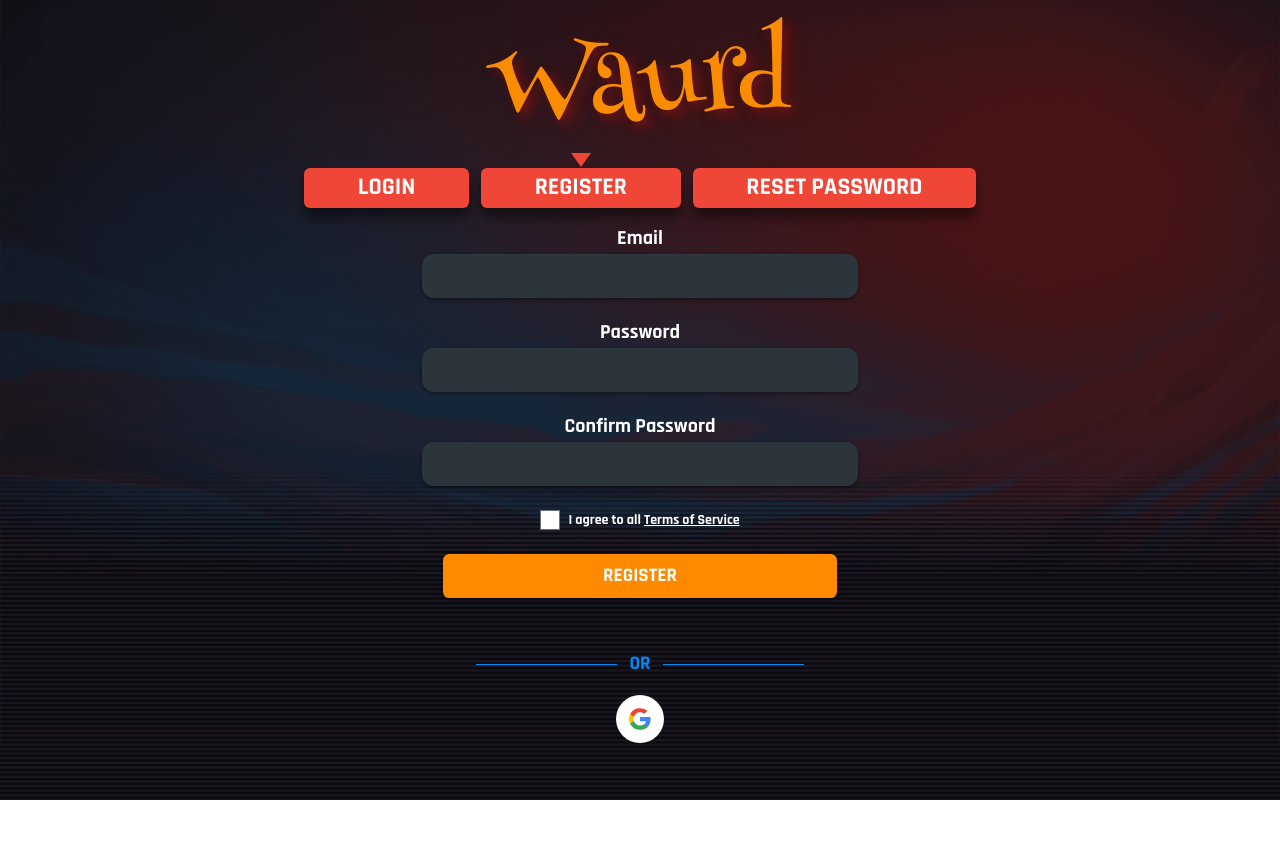
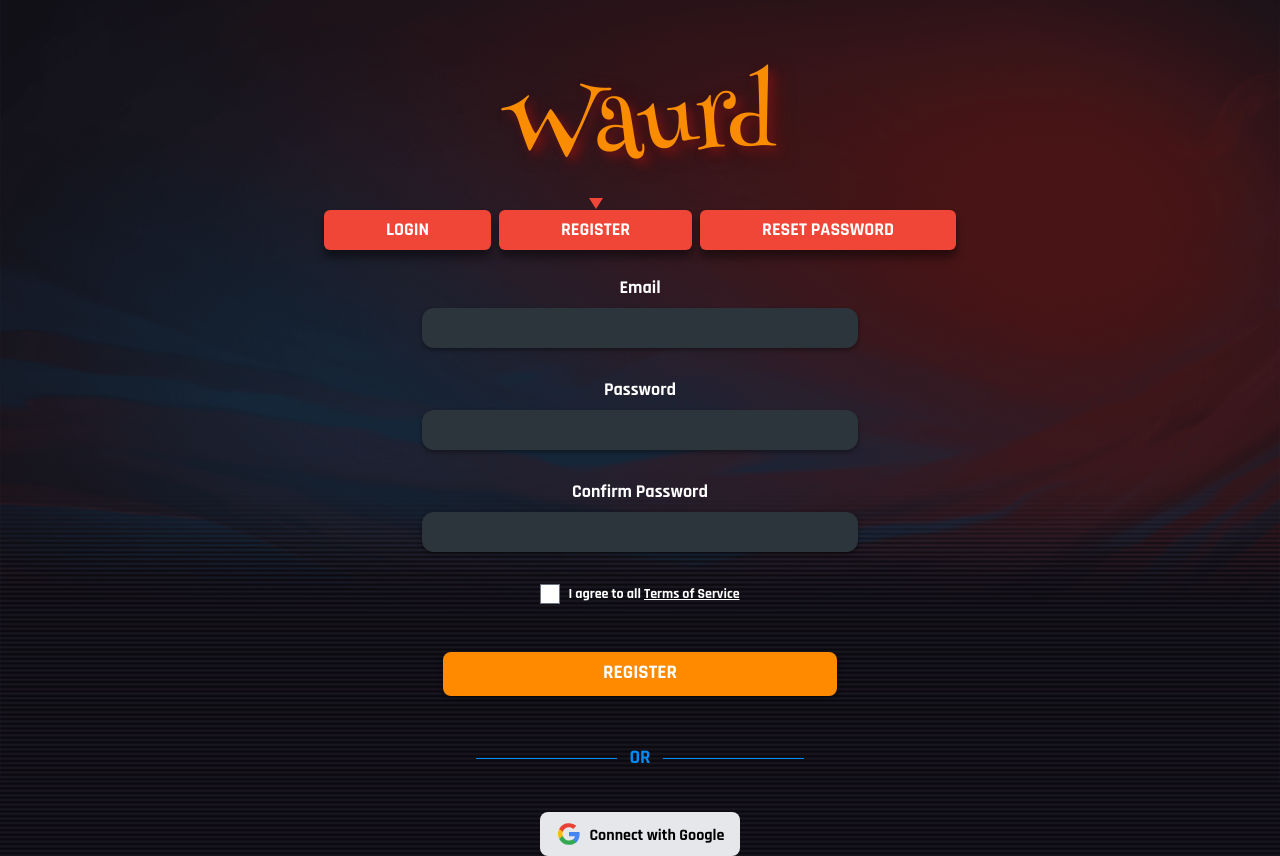
Before and after one commit to Matsadura/Waurd, a SvelteKit app in the folder frontend/: page /register in a window 1280 px wide. Before the commit the page ends 800 px from the top, so only its background shows below. Built offline with nearby package versions, Linux system fonts and the light colour scheme.

Commit message:
[UPDATE] Clean up Tailwind class soup

```diff
--- /dev/null
+++ b/frontend/src/lib/components/WaurdLogo.svelte
@@ -0,0 +1,18 @@
+<script lang="ts">
+	let {
+		href = '/play',
+		size = 'small'
+	}: {
+		href?: string;
+		size?: 'small' | 'large';
+	} = $props();
+</script>
+
+<a
+	{href}
+	class={`font-henny-penny font-normal tracking-[2px] text-accent no-underline
+		[text-shadow:5px_5px_8px_rgba(115,20,20,0.8),10px_7px_16px_rgba(100,15,15,0.55)]
+		${size === 'large' ? 'text-[calc((1em+1vw)*3)]' : 'text-2xl sm:text-3xl'}`}
+>
+	Waurd
+</a>
--- a/frontend/src/lib/components/auth/AuthButton.svelte
+++ b/frontend/src/lib/components/auth/AuthButton.svelte
@@ -18,7 +18,7 @@
 	{type}
 	{disabled}
 	class={[
-		'mx-auto h-11 w-[90%] cursor-pointer rounded-[0.4rem] border-0 bg-accent-action text-[1.2rem] font-bold text-white shadow-[0_2px_4px_rgba(0,0,0,0.4)] transition hover:brightness-[1.08] focus-visible:outline-2 focus-visible:outline-offset-[3px] focus-visible:outline-white disabled:cursor-not-allowed disabled:opacity-50',
+		'min-h-11 w-[90%] cursor-pointer rounded-lg border-0 bg-accent-action text-[1.2rem] font-bold text-white shadow-[0_2px_4px_rgba(0,0,0,0.4)] transition hover:brightness-[1.08] focus-visible:outline-2 focus-visible:outline-offset-[3px] focus-visible:outline-white disabled:cursor-not-allowed disabled:opacity-50',
 		className
 	]}
 >
--- a/frontend/src/lib/components/auth/FormField.svelte
+++ b/frontend/src/lib/components/auth/FormField.svelte
@@ -23,8 +23,8 @@
 	const id = $props.id();
 </script>
 
-<div class={['flex flex-col items-center', className]}>
-	<label for={id} class="mb-0.5 text-center text-lg font-bold text-white sm:text-xl">
+<div class={['mb-2 flex w-full flex-col items-center', className]}>
+	<label for={id} class="mb-1.5 text-center text-lg font-bold text-white">
 		{label}
 	</label>
 
@@ -35,6 +35,6 @@
 		{autocomplete}
 		{required}
 		bind:value
-		class="h-10 w-full rounded-xl border-0 bg-[#2d353c] px-4 text-center text-[1.1rem] text-white shadow-[0_2px_4px_rgba(0,0,0,0.4)] focus:ring-0 focus-visible:outline-1 focus-visible:outline-offset-1 focus-visible:outline-accent-action sm:h-11"
+		class="h-10 w-full rounded-xl border-0 bg-[#2d353c] px-4 text-center text-white shadow-[0_2px_4px_rgba(0,0,0,0.4)] focus:ring-white"
 	/>
 </div>
--- a/frontend/src/lib/components/auth/SocialLogin.svelte
+++ b/frontend/src/lib/components/auth/SocialLogin.svelte
@@ -3,7 +3,7 @@
 	let { ongoogle }: { ongoogle: () => void } = $props();
 </script>
 
-<div class="mx-auto mt-3 flex w-3/4 items-center gap-3 sm:mt-5">
+<div class="mx-auto flex w-3/4 items-center gap-3">
 	<div class="h-px flex-1 bg-[#018bf6]"></div>
 	<span class="text-[1.2rem] font-light text-[#018bf6]">OR</span>
 	<div class="h-px flex-1 bg-[#018bf6]"></div>
@@ -13,7 +13,7 @@
 	type="button"
 	onclick={ongoogle}
 	aria-label="Continue with Google"
-	class="mx-auto mt-3 flex size-12 cursor-pointer items-center justify-center rounded-full bg-white text-black transition hover:brightness-90 focus-visible:outline-2 focus-visible:outline-offset-[3px] focus-visible:outline-accent-action sm:mt-4"
+	class="mx-auto mt-6 flex cursor-pointer flex-wrap items-center justify-center gap-2 rounded-lg bg-gray-200 px-4 py-2 text-black transition hover:brightness-90 focus-visible:outline-2 focus-visible:outline-offset-[3px] focus-visible:outline-accent-action sm:mt-10"
 >
 	<svg viewBox="0 0 48 48" class="size-6.5" aria-hidden="true">
 		<path
@@ -30,4 +30,5 @@
 			d="M24 11.5c3 0 5.7 1 7.8 3.1l5.8-5.8A19.4 19.4 0 0 0 24 4 20 20 0 0 0 5.8 14.7l6.8 5.2c1.6-4.8 6.1-8.4 11.4-8.4Z"
 		/>
 	</svg>
+	<span class="mt-1">Connect with Google</span>
 </button>
--- a/frontend/src/routes/(auth)/+layout.svelte
+++ b/frontend/src/routes/(auth)/+layout.svelte
@@ -1,5 +1,6 @@
 <script lang="ts">
 	import { page } from '$app/state';
+	import WaurdLogo from '#lib/components/WaurdLogo.svelte';
 
 	let { children } = $props();
 
@@ -10,48 +11,21 @@
 	];
 </script>
 
-<svelte:head>
-	<link
-		rel="preload"
-		href="/fonts/HennyPenny-Regular.ttf"
-		as="font"
-		type="font/ttf"
-		crossorigin="anonymous"
-	/>
-
-	<link
-		rel="preload"
-		href="/fonts/Rajdhani-Bold.ttf"
-		as="font"
-		type="font/ttf"
-		crossorigin="anonymous"
-	/>
-</svelte:head>
-
 <div
-	class="auth-page relative flex min-h-dvh w-full min-w-0 flex-col items-center overflow-x-clip bg-background
-		bg-[url('/images/background.png')] bg-cover bg-center bg-no-repeat
-		px-4 py-3 font-rajdhani font-bold text-text-primary sm:px-6 sm:py-6 lg:py-8 [@media_(min-width:640px)_and_(max-height:950px)]:py-2"
+	class="auth-page relative flex min-h-dvh w-full min-w-0 flex-col items-center overflow-hidden bg-background bg-[url('/images/background.png')]
+		bg-cover bg-center bg-no-repeat pt-12 font-rajdhani font-bold text-text-primary"
 >
-	<header class="auth-header mt-[clamp(0.5rem,3vh,3rem)] mb-3 sm:mb-5">
-		<a
-			href="/login"
-			class="auth-logo font-henny-penny text-[clamp(2.5rem,min(12vw+2.5rem,20vh),11.875rem)] font-normal tracking-[2px] text-accent no-underline [text-shadow:5px_5px_8px_rgba(115,20,20,0.8),10px_7px_16px_rgba(100,15,15,0.55)]"
-		>
-			Waurd
-		</a>
+	<header class="auth-header my-4">
+		<WaurdLogo href="/login" size="large" />
 	</header>
 
 	<div class="auth-column @container w-full max-w-2xl">
-		<nav
-			class="auth-tabs mb-5 flex flex-wrap justify-center gap-2 text-[clamp(0.9rem,calc(100cqw/23),1.5rem)] sm:mb-7 sm:gap-3"
-		>
+		<nav class="auth-tabs mb-6 flex flex-wrap justify-center gap-2 px-5 text-lg sm:flex-row">
 			{#each tabs as tab (tab.href)}
 				<a
 					href={tab.href}
 					class="relative flex min-h-10 min-w-0 grow items-center justify-center
 							rounded-md bg-accent-red
-							px-[1.1em] py-[0.17em]
 							text-center leading-[1.33] whitespace-nowrap
 							text-white no-underline
 							shadow-[0_0.42em_0.5em_rgba(0,0,0,0.45)]"
@@ -69,20 +43,6 @@
 </div>
 
 <style>
-	@font-face {
-		font-family: 'Henny Penny';
-		src: url('/fonts/HennyPenny-Regular.ttf') format('truetype');
-		font-weight: 400;
-		font-style: normal;
-	}
-
-	@font-face {
-		font-family: 'Rajdhani';
-		src: url('/fonts/Rajdhani-Bold.ttf') format('truetype');
-		font-weight: 700;
-		font-style: normal;
-	}
-
 	/* The small triangle above the active tab (sized in em, so it scales with the tab text) */
 	.auth-tabs a[aria-current='page']::before {
 		content: '';
@@ -94,24 +54,4 @@
 		border-right: 0.42em solid transparent;
 		border-top: 0.62em solid var(--color-accent-red);
 	}
-
-	@media (min-width: 640px) and (max-height: 950px) {
-		.auth-page {
-			padding-top: 0.5rem;
-			padding-bottom: 0.5rem;
-		}
-
-		.auth-header {
-			margin-top: 0.5rem;
-			margin-bottom: 0.5rem;
-		}
-
-		.auth-logo {
-			font-size: clamp(3rem, 12vh, 6rem);
-		}
-
-		.auth-tabs {
-			margin-bottom: 1rem;
-		}
-	}
 </style>
--- a/frontend/src/routes/(auth)/login/+page.svelte
+++ b/frontend/src/routes/(auth)/login/+page.svelte
@@ -20,7 +20,7 @@
 	<title>Login</title>
 </svelte:head>
 
-<form class="flex w-full flex-col" onsubmit={handleSubmit}>
+<form class="flex w-full flex-col items-center" onsubmit={handleSubmit}>
 	<FormField label="Email" name="email" type="email" autocomplete="email" bind:value={email} />
 
 	<FormField
@@ -32,7 +32,13 @@
 		class="mt-3 sm:mt-5"
 	/>
 
-	<AuthButton class="mt-5 sm:mt-7">LOGIN</AuthButton>
+	<AuthButton class="mt-12 mb-2">LOGIN</AuthButton>
+
+	<p class="mt-2 min-h-5 text-center text-base text-[#ff0000] sm:mt-3 sm:text-lg" role="alert">
+		<!-- {#if showTermsError}
+		*You must accept our Terms of Service
+		{/if} -->
+	</p>
 
 	<SocialLogin ongoogle={handleGoogle} />
 </form>
--- a/frontend/src/routes/(auth)/register/+page.svelte
+++ b/frontend/src/routes/(auth)/register/+page.svelte
@@ -29,7 +29,7 @@
 	<title>Register</title>
 </svelte:head>
 
-<form class="flex w-full flex-col" onsubmit={handleSubmit}>
+<form class="flex w-full flex-col items-center" onsubmit={handleSubmit}>
 	<FormField label="Email" name="email" type="email" autocomplete="email" bind:value={email} />
 
 	<FormField
@@ -51,7 +51,7 @@
 	/>
 
 	<!-- Terms of Service -->
-	<div class="mt-4 flex items-center justify-center gap-2 text-sm sm:mt-6">
+	<div class="mt-6 flex items-center justify-center gap-2 text-sm">
 		<input
 			id="terms"
 			name="terms"
@@ -79,9 +79,9 @@
 		</label>
 	</div>
 
-	<AuthButton class="mt-4 sm:mt-6">REGISTER</AuthButton>
+	<AuthButton class="mt-12 mb-2">REGISTER</AuthButton>
 
-	<p class="mt-2 min-h-5 text-center text-base text-[#ff0000] sm:mt-3 sm:text-lg" role="alert">
+	<p class="mt-2 mb-2 min-h-5 text-center text-base text-[#ff0000] sm:mt-3 sm:text-lg" role="alert">
 		{#if showTermsError}
 			*You must accept our Terms of Service
 		{/if}
--- a/frontend/src/routes/(auth)/reset-password/+page.svelte
+++ b/frontend/src/routes/(auth)/reset-password/+page.svelte
@@ -29,12 +29,12 @@
 	<title>Reset Password</title>
 </svelte:head>
 
-<form class="flex w-full flex-col" onsubmit={handleSubmit}>
+<form class="flex w-full flex-col items-center" onsubmit={handleSubmit}>
 	{#if status !== 'success'}
-		<div class="flex w-full flex-col" class:loading={status === 'loading'}>
+		<div class="flex w-full flex-col items-center" class:loading={status === 'loading'}>
 			<FormField label="Email" name="email" type="email" autocomplete="email" bind:value={email} />
 
-			<AuthButton class="mt-5 sm:mt-7" disabled={status === 'loading'}>Reset Password</AuthButton>
+			<AuthButton class="mt-12 mb-2" disabled={status === 'loading'}>Reset Password</AuthButton>
 		</div>
 
 		{#if status === 'loading'}
--- a/frontend/src/routes/+layout.svelte
+++ b/frontend/src/routes/+layout.svelte
@@ -7,6 +7,21 @@
 
 <svelte:head>
 	<link rel="icon" href={favicon} />
+	<link
+		rel="preload"
+		href="/fonts/HennyPenny-Regular.ttf"
+		as="font"
+		type="font/ttf"
+		crossorigin="anonymous"
+	/>
+
+	<link
+		rel="preload"
+		href="/fonts/Rajdhani-Bold.ttf"
+		as="font"
+		type="font/ttf"
+		crossorigin="anonymous"
+	/>
 </svelte:head>
 
 {@render children()}
--- a/frontend/src/routes/layout.css
+++ b/frontend/src/routes/layout.css
@@ -1,6 +1,20 @@
 @import 'tailwindcss';
 @plugin '@tailwindcss/forms';
 @plugin '@tailwindcss/typography';
+
+@font-face {
+	font-family: 'Henny Penny';
+	src: url('/fonts/HennyPenny-Regular.ttf') format('truetype');
+	font-weight: 400;
+	font-style: normal;
+}
+
+@font-face {
+	font-family: 'Rajdhani';
+	src: url('/fonts/Rajdhani-Bold.ttf') format('truetype');
+	font-weight: 700;
+	font-style: normal;
+}
 
 @theme {
 	--color-background: #100d14;
```
